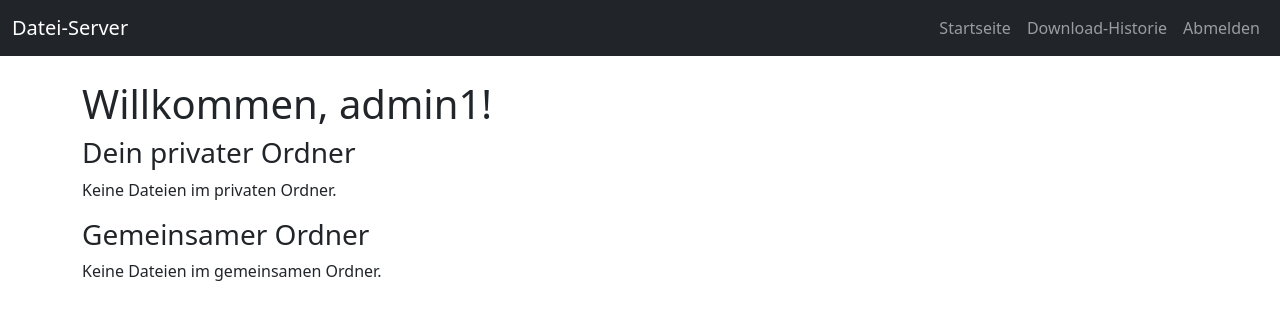
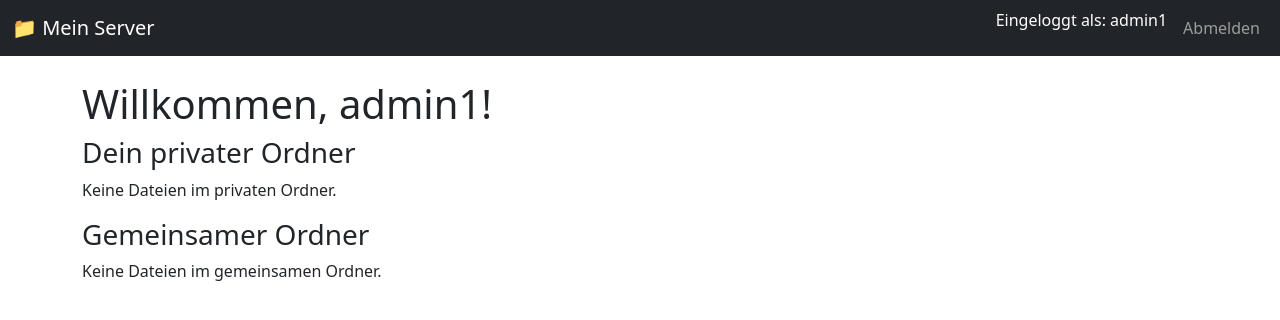
Before and after one commit to Kitanga84/Serwer, a Flask app: page / in a window 1280 px wide. Shown: the top 320 px of the page. Run offline with Flask 3, Linux system fonts and the light colour scheme; a user stored in the database is signed in.

Commit message:
Update base.html

```diff
--- a/templates/base.html
+++ b/templates/base.html
@@ -1,34 +1,34 @@
-<!DOCTYPE html>
+<!doctype html>
 <html lang="de">
 <head>
-    <meta charset="UTF-8" />
-    <meta name="viewport" content="width=device-width, initial-scale=1" />
-    <title>{% block title %}Datei-Server{% endblock %}</title>
-    <link href="https://cdn.jsdelivr.net/npm/bootstrap@5.3.0/dist/css/bootstrap.min.css" rel="stylesheet" />
+    <meta charset="utf-8">
+    <title>Dateiserver</title>
+    <link href="https://cdn.jsdelivr.net/npm/bootstrap@5.3.3/dist/css/bootstrap.min.css" rel="stylesheet">
 </head>
 <body>
-<nav class="navbar navbar-expand-lg navbar-dark bg-dark mb-4">
+    <nav class="navbar navbar-expand-lg navbar-dark bg-dark">
         <div class="container-fluid">
-    <a class="navbar-brand" href="{{ url_for('index') }}">Datei-Server</a>
-    <button class="navbar-toggler" type="button" data-bs-toggle="collapse" data-bs-target="#navbarNav"
-      aria-controls="navbarNav" aria-expanded="false" aria-label="Navigation umschalten">
-      <span class="navbar-toggler-icon"></span>
-    </button>
-    <div class="collapse navbar-collapse" id="navbarNav">
+            <a class="navbar-brand" href="{{ url_for('index') }}">📁 Mein Server</a>
+            <div class="collapse navbar-collapse">
                 <ul class="navbar-nav ms-auto">
-        {% if session.get('username') %}
-        <li class="nav-item"><a class="nav-link" href="{{ url_for('index') }}">Startseite</a></li>
-        <li class="nav-item"><a class="nav-link" href="{{ url_for('download_history') }}">Download-Historie</a></li>
-        <li class="nav-item"><a class="nav-link" href="{{ url_for('logout') }}">Abmelden</a></li>
+                    {% if 'username' in session %}
+                        <li class="nav-item">
+                            <span class="navbar-text text-white me-2">Eingeloggt als: {{ session['username'] }}</span>
+                        </li>
+                        <li class="nav-item">
+                            <a class="nav-link" href="{{ url_for('logout') }}">Abmelden</a>
+                        </li>
                     {% else %}
-        <li class="nav-item"><a class="nav-link" href="{{ url_for('login') }}">Anmelden</a></li>
-        <li class="nav-item"><a class="nav-link" href="{{ url_for('register') }}">Registrieren</a></li>
+                        <li class="nav-item">
+                            <a class="nav-link" href="{{ url_for('login') }}">Anmelden</a>
+                        </li>
                     {% endif %}
                 </ul>
             </div>
         </div>
     </nav>
-<div class="container">
+
+    <div class="container mt-4">
         {% with messages = get_flashed_messages(with_categories=true) %}
           {% if messages %}
             {% for category, message in messages %}
@@ -39,8 +39,10 @@
             {% endfor %}
           {% endif %}
         {% endwith %}
+
         {% block content %}{% endblock %}
     </div>
-<script src="https://cdn.jsdelivr.net/npm/bootstrap@5.3.0/dist/js/bootstrap.bundle.min.js"></script>
+
+    <script src="https://cdn.jsdelivr.net/npm/bootstrap@5.3.3/dist/js/bootstrap.bundle.min.js"></script>
 </body>
 </html>
```
Lines whose indentation alone changed are shown as unchanged.
